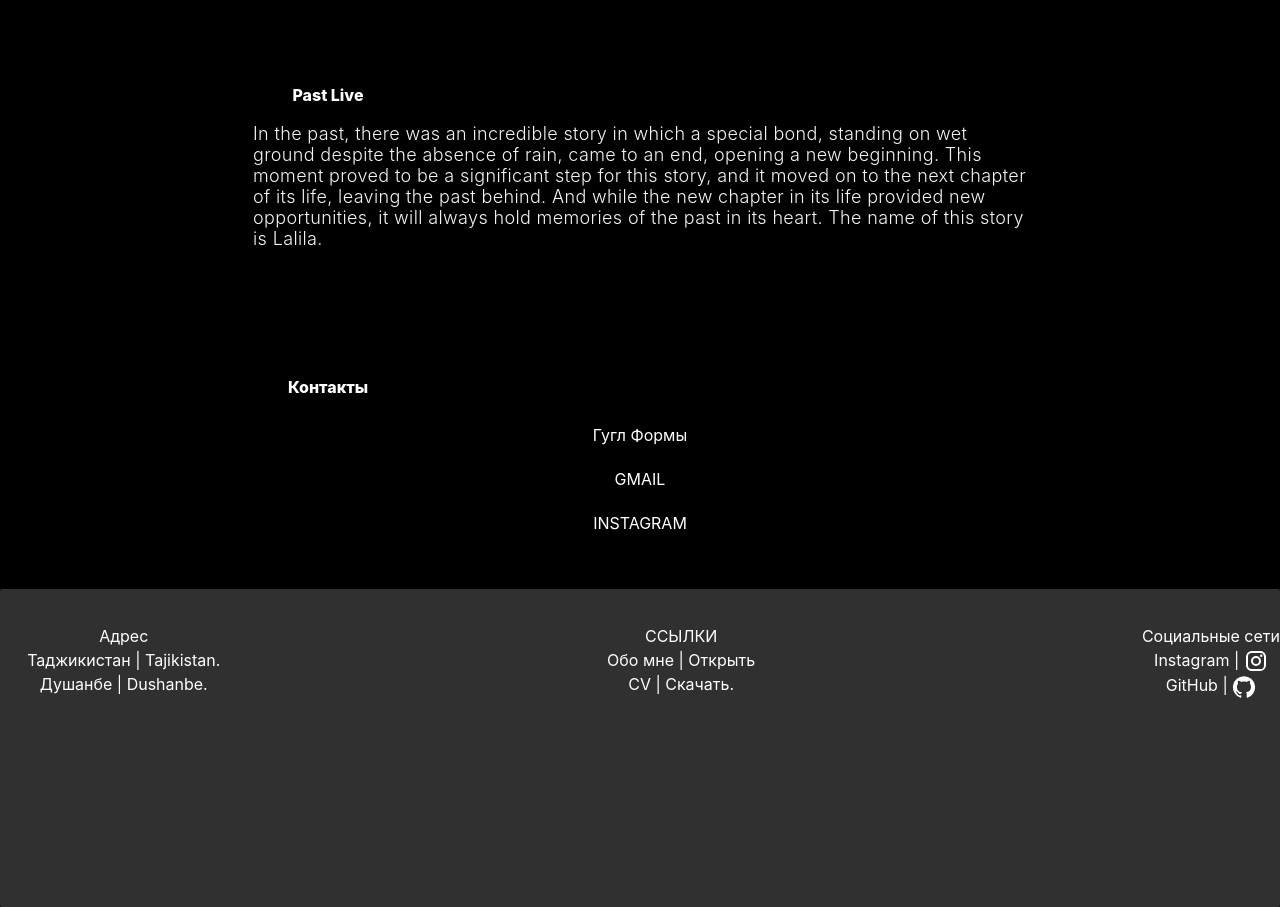
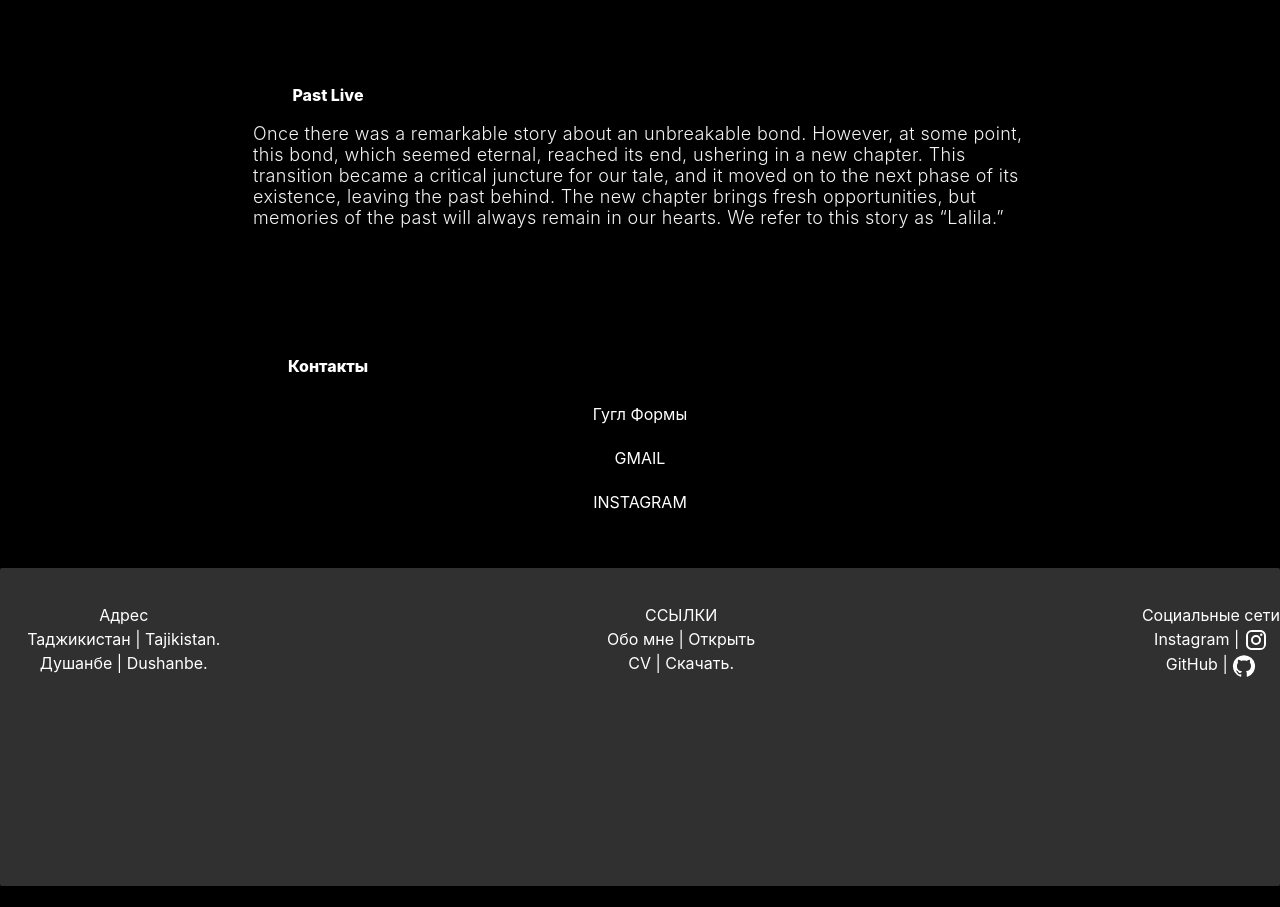
Before and after one commit to Komil-Muminov/komilff, a React (Vite) app: page /Home in a window 1280 px wide. Shown: the part 1540-2447 px from the top of the page. After the commit the page ends 2426 px from the top, so only its background shows below. Built offline with nearby package versions, Linux system fonts and the light colour scheme.

Commit message:
retexed pastLive

```diff
--- a/src/components/PastLive/Pastlives.jsx
+++ b/src/components/PastLive/Pastlives.jsx
@@ -3,19 +3,18 @@ import React from "react";
 const Pastlives = () => {
 	return (
 		<>
-			<section className="sections experience-section ">
+			<section className="sections experience-section">
 				<div className="container">
 					<h2 className="sections-title text-center mb-[1em]">Past Live</h2>
 					<div className="text-wrapper flex flex-col justify-center items-center px-[1.1em]">
 						<p className="sections-desc mb-[1em]">
-							In the past, there was an incredible story in which a special
-							bond, standing on wet ground despite the absence of rain, came to
-							an end, opening a new beginning. This moment proved to be a
-							significant step for this story, and it moved on to the next
-							chapter of its life, leaving the past behind. And while the new
-							chapter in its life provided new opportunities, it will always
-							hold memories of the past in its heart. The name of this story is
-							Lalila.
+							Once there was a remarkable story about an unbreakable bond.
+							However, at some point, this bond, which seemed eternal, reached
+							its end, ushering in a new chapter. This transition became a
+							critical juncture for our tale, and it moved on to the next phase
+							of its existence, leaving the past behind. The new chapter brings
+							fresh opportunities, but memories of the past will always remain
+							in our hearts. We refer to this story as “Lalila.”
 						</p>
 					</div>
 				</div>
```
